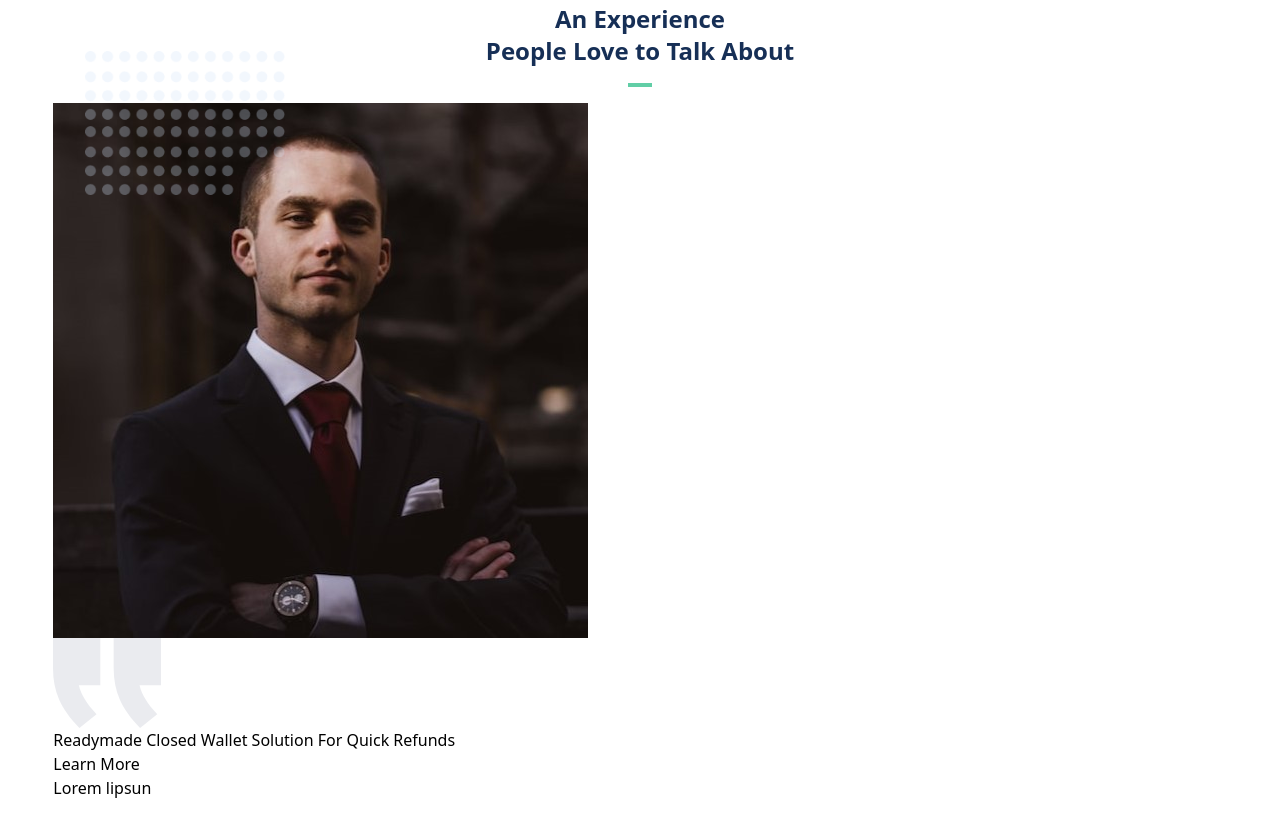
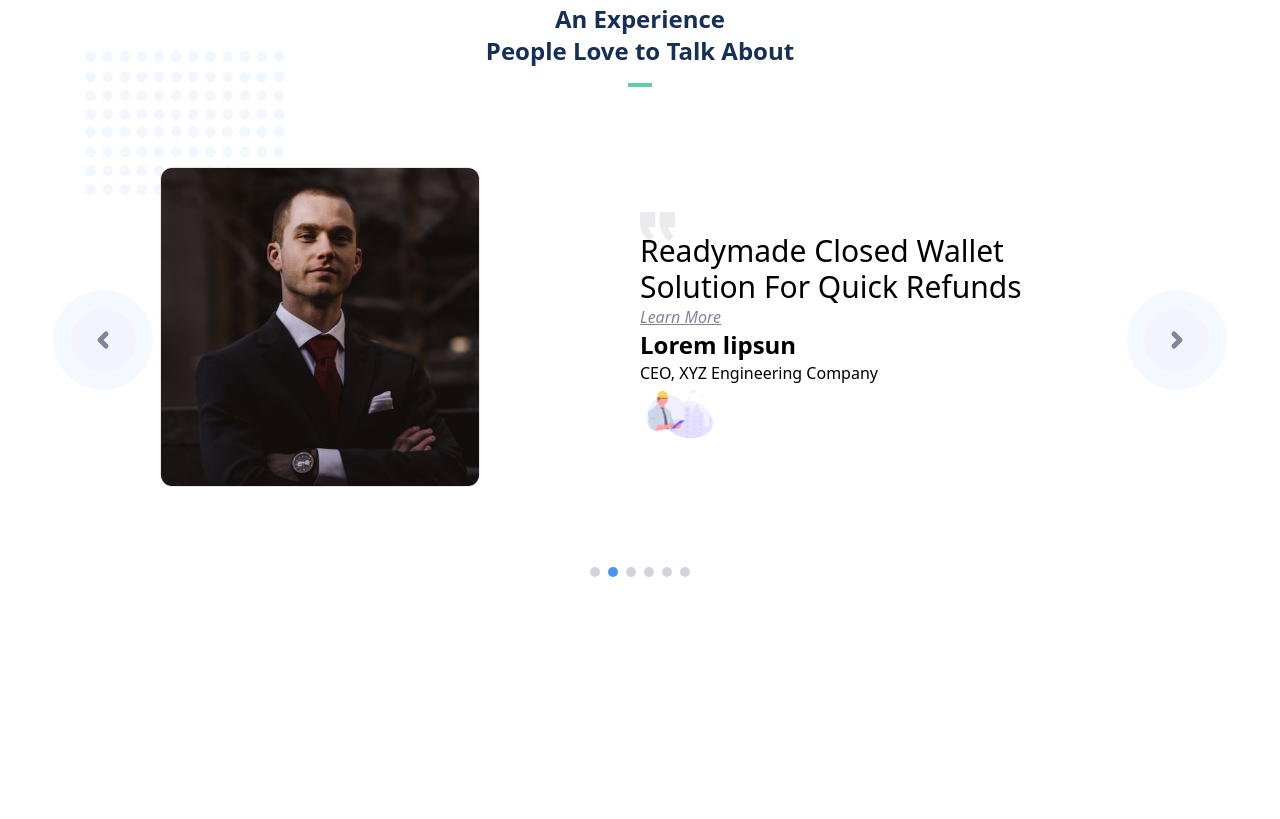
Before and after one commit to abhishekfarande04/razorpay_clone, a plain HTML site: page index.html in a window 1280 px wide. Shown: the part 6037-6856 px from the top of the page. After the commit the page ends 6694 px from the top, so only its background shows below. Drawn offline with nearby package versions, Linux system fonts and the light colour scheme.

Commit message:
Update index.html

```diff
--- a/index.html
+++ b/index.html
@@ -894,7 +894,7 @@
     <!-- people/testimonial section -->
     <section class="relative">
         <div class="w-11/12 max-w-[1300px] mx-auto relative py-20">
-            <img src="./razorpayclone3/images/feature-section1-dottedrows.png" alt="" class="absolute w-[200px] top-[8rem] left-[2rem]">
+            <img src="./razorpayclone3/images/feature-section1-dottedrows.png" alt="" class="absolute w-[200px] top-[8rem] left-[2rem] -z-10">
             <h2 class="font-mullish font-bold text-[#162f56] text-2xl text-center">An Experience
                 <br> People Love to Talk About</h2>
             <div class="w-6 h-1 bg-[#61cea6] mx-auto my-4"></div>
@@ -916,20 +916,27 @@
                 </div>
             </button>
             <!-- main content -->
-            <div>
+            <div class="flex flex-row max-w-[960px] items-center mx-auto my-20 space-x-[10rem]">
                 <!-- left part -->
-                <img src="./razorpayclone3/images/testimonial.jpg" alt="">
+                <img src="./razorpayclone3/images/testimonial.jpg" alt="" width="320px" height="320px" loading="lazy" class="border rounded-xl">
                 <!--right part  -->
-                <img src="./razorpayclone3/images/quotes.svg" alt="">
-                <p>Readymade Closed Wallet Solution For Quick Refunds</p>
-                <a href="">Learn More</a>
-                <h3>Lorem lipsun</h3>
-                <p></p>
-                <img src="./razorpayclone3/images/fake-company-logo.png" alt="">
+                <div class="max-w-[400px]">
+                <img src="./razorpayclone3/images/quotes.svg" alt="" width="35px" height="40px" class="-mb-2">
+                <p class="font-mullish font-extralight text-3xl">Readymade Closed Wallet Solution For Quick Refunds</p>
+                <a href="#" class="underline italic text-[#818597]">Learn More</a>
+                <h3 class="font-mullish font-extrabold text-2xl">Lorem lipsun</h3>
+                <p class="font-mullish font-medium">CEO, XYZ Engineering Company</p>
+                <img src="./razorpayclone3/images/fake-company-logo.png" alt="" width="80px" height="40px">
+                </div>
             </div>
             <!-- 6 dot wala  -->
-            <div>
-                <div></div>
+            <div class="flex flex-row mx-auto space-x-2 justify-center">
+                <div class="h-[10px] w-[10px] bg-gray-300 rounded-full"></div>
+                <div class="h-[10px] w-[10px] bg-[#4b94ed] rounded-full"></div>
+                <div class="h-[10px] w-[10px] bg-gray-300 rounded-full"></div>
+                <div class="h-[10px] w-[10px] bg-gray-300 rounded-full"></div>
+                <div class="h-[10px] w-[10px] bg-gray-300 rounded-full"></div>
+                <div class="h-[10px] w-[10px] bg-gray-300 rounded-full"></div>
             </div>
         </div>
     </section>
```
